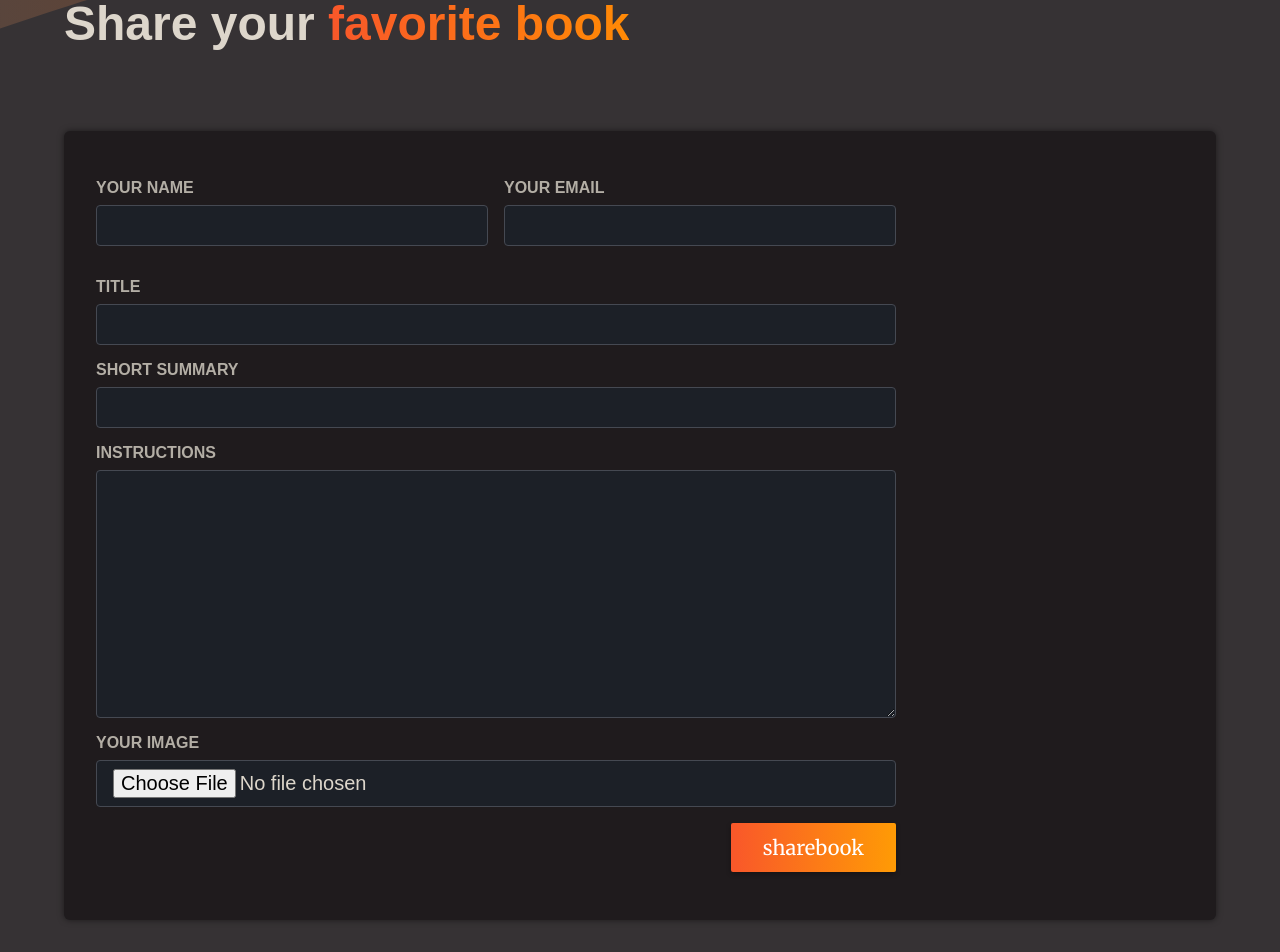
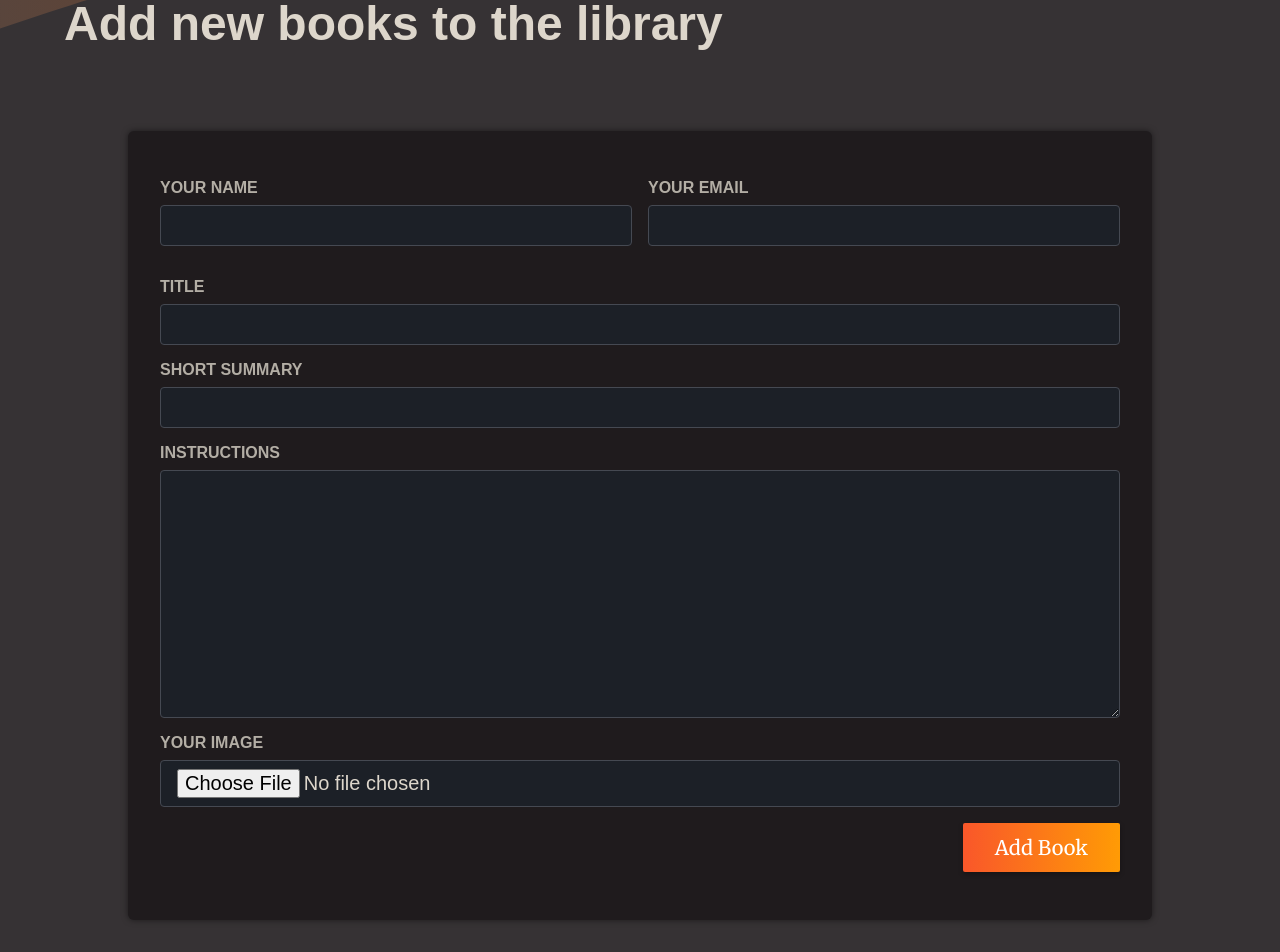
Before and after one commit to charankurapati8/BookShelf, a Next.js app: page /Sharebook in a window 1280 px wide. Shown: the part 199-1151 px from the top of the page. Built offline with nearby package versions, Linux system fonts and the light colour scheme.

Commit message:
Changed main tag and sharebook to Add book

```diff
--- a/app/Sharebook/page.js
+++ b/app/Sharebook/page.js
@@ -8,7 +8,7 @@ export default function ShareBookPage() {
     <>
       <header className={classes.header}>
         <h1>
-          Share your <span className={classes.highlight}>favorite book</span>
+          Add new books to the library
         </h1>
       </header>
       <main className={classes.main}>
--- a/app/Sharebook/page.module.css
+++ b/app/Sharebook/page.module.css
@@ -19,14 +19,14 @@
   }
 
   .main {
-    width: 90%;
+    width: 80%;
     max-width: 75rem;
     margin: 3rem auto;
     color: white;
   }
 
   .form {
-    max-width: 50rem;
+    max-width: 80rem;
   }
 
   .form label {
--- a/component/Book/book-form-submit.js
+++ b/component/Book/book-form-submit.js
@@ -3,6 +3,6 @@ import {useFormStatus} from 'react-dom'
 export default function BookFormSubmit(){
     const {pending} = useFormStatus();
     return <button disabled={pending}>
-        {pending ? 'submitting...' : 'sharebook'}
+        {pending ? 'submitting...' : 'Add Book'}
     </button>
 }
```
